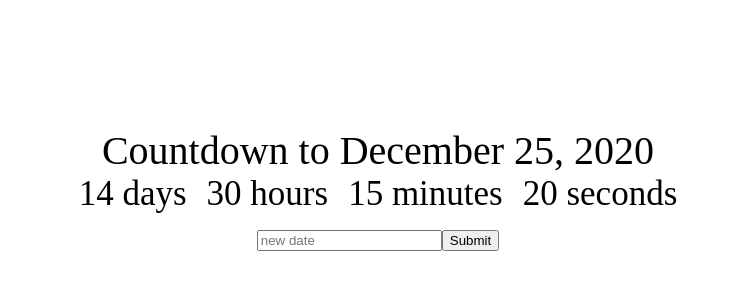
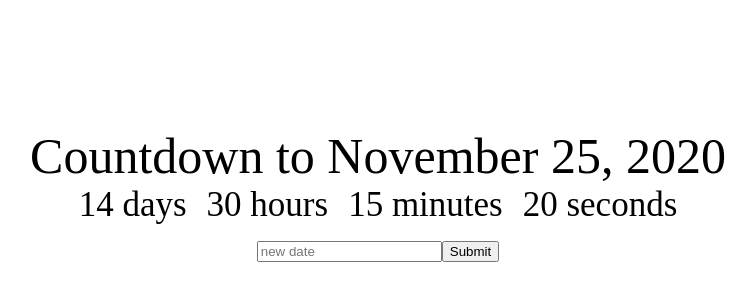
Before and after one commit to sarika296/countdown-champ, a React (Create React App) app: page / in a window 1280 px wide. Shown: the part 126-426 px from the top of the page, without its empty margins (262-1018 px from the left). Built offline with nearby package versions, Linux system fonts and the light colour scheme.

Commit message:
state setup

```diff
--- a/src/App.jsx
+++ b/src/App.jsx
@@ -2,10 +2,14 @@
 import './index.css';
 
 class App extends Component {
+
+    state = {
+        deadline:"November 25, 2020"
+    }
     render() {
         return(
             <div className='App'>
-                <div className="App-title">Countdown to December 25, 2020</div>
+                <div className="App-title">Countdown to {this.state.deadline}</div>
                 <div>
                     <div className='clock-days'>14 days</div>
                     <div className='clock-hours'>30 hours</div>
--- a/src/index.css
+++ b/src/index.css
@@ -5,7 +5,7 @@
 }
 
 .App-title {
-    font-size: 40px;
+    font-size: 50px;
 }
 
 .clock-days, .clock-hours, .clock-minutes, .clock-seconds {
```
